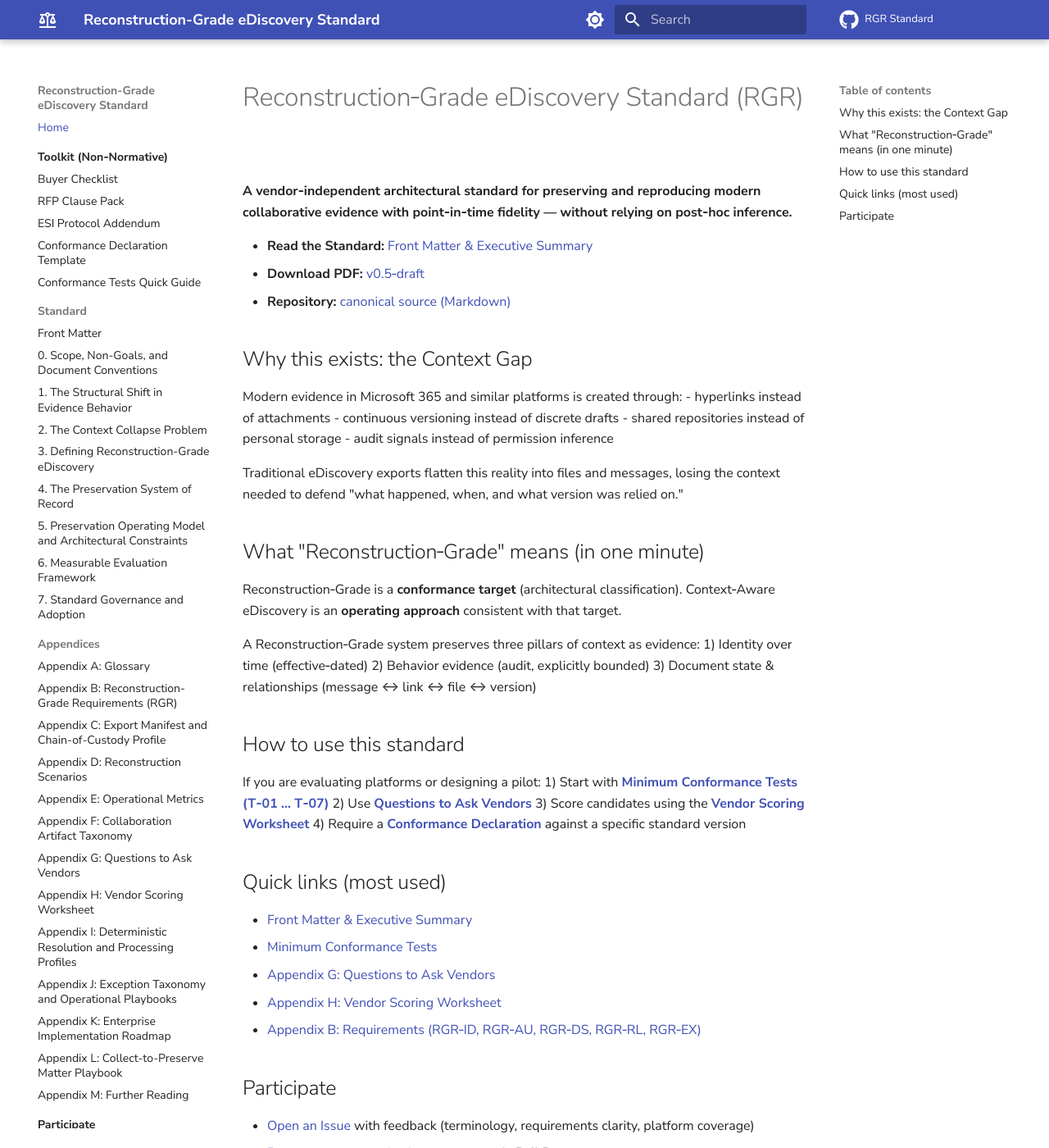
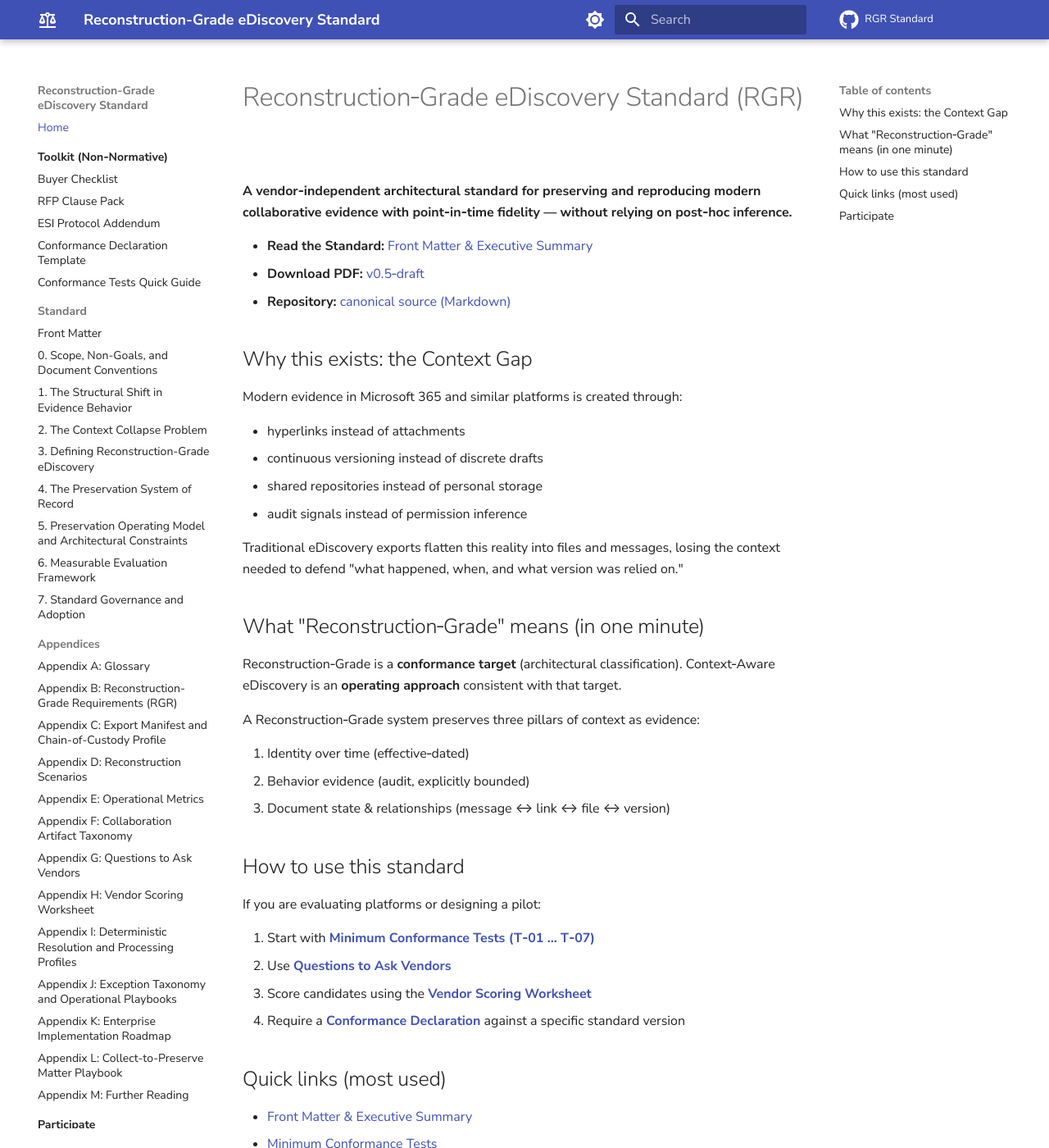
Before and after one commit to cloudficient/reconstruction-grade-ediscovery-standard, an MkDocs documentation site: the page built from standard/index.md, in a window 1280 px wide and 1400 px high. Shown: the whole window at 82% size. Built offline with MkDocs 1.6.1 and Material for MkDocs 9.7.7, drawn with Linux system fonts in a browser that asks for light colours; comment, search, counter and statistics services are not loaded.

```diff
--- a/standard/index.md
+++ b/standard/index.md
@@ -7,7 +7,9 @@
 - **Repository:** [canonical source (Markdown)](https://github.com/cloudficient/reconstruction-grade-ediscovery-standard/tree/main/standard)
 
 ## Why this exists: the Context Gap
+
 Modern evidence in Microsoft 365 and similar platforms is created through:
+
 - hyperlinks instead of attachments
 - continuous versioning instead of discrete drafts
 - shared repositories instead of personal storage
@@ -16,20 +18,24 @@
 Traditional eDiscovery exports flatten this reality into files and messages, losing the context needed to defend "what happened, when, and what version was relied on."
 
 ## What "Reconstruction‑Grade" means (in one minute)
+
 Reconstruction‑Grade is a **conformance target** (architectural classification).
 Context‑Aware eDiscovery is an **operating approach** consistent with that target.
 
 A Reconstruction‑Grade system preserves three pillars of context as evidence:
-1) Identity over time (effective‑dated)
-2) Behavior evidence (audit, explicitly bounded)
-3) Document state & relationships (message ↔ link ↔ file ↔ version)
+
+1. Identity over time (effective‑dated)
+2. Behavior evidence (audit, explicitly bounded)
+3. Document state & relationships (message ↔ link ↔ file ↔ version)
 
 ## How to use this standard
+
 If you are evaluating platforms or designing a pilot:
-1) Start with **[Minimum Conformance Tests (T‑01 … T‑07)](06-evaluation-framework.md#63-minimum-conformance-tests)**
-2) Use **[Questions to Ask Vendors](appendix-g-vendor-questions.md)**
-3) Score candidates using the **[Vendor Scoring Worksheet](appendix-h-vendor-scoring.md)**
-4) Require a **[Conformance Declaration](toolkit/conformance-declaration-template.md)** against a specific standard version
+
+1. Start with **[Minimum Conformance Tests (T‑01 … T‑07)](06-evaluation-framework.md#63-minimum-conformance-tests)**
+2. Use **[Questions to Ask Vendors](appendix-g-vendor-questions.md)**
+3. Score candidates using the **[Vendor Scoring Worksheet](appendix-h-vendor-scoring.md)**
+4. Require a **[Conformance Declaration](toolkit/conformance-declaration-template.md)** against a specific standard version
 
 ## Quick links (most used)
 - [Front Matter & Executive Summary](front-matter.md)
```
Also changed, not shown: 1 other file.
